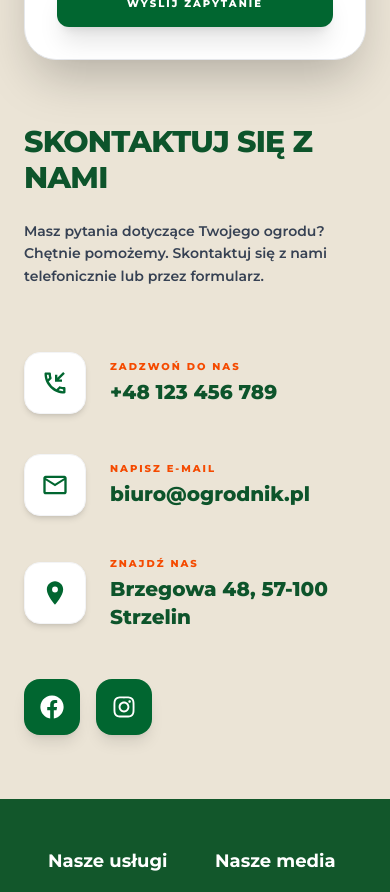
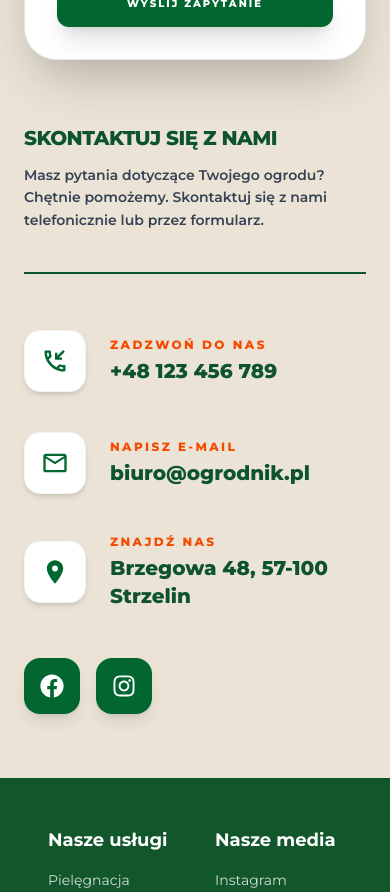
Before and after one commit to MstowskaSandra/gardener-website, a React (Vite) app: page /kontakt in a window 390 px wide. Shown: the part 1080-1972 px from the top of the page. Built offline with nearby package versions, Linux system fonts and the light colour scheme; a web font is replaced by a local one.

Commit message:
style(nav): unify dropdown aesthetics with rest of the application

```diff
--- a/src/components/Nav.jsx
+++ b/src/components/Nav.jsx
@@ -22,7 +22,7 @@ const Nav = () => {
             Owca Ogrody
           </div>
 
-          <div className="hidden lg:flex space-x-6 items-center uppercase font-text">
+          <div className="hidden lg:flex space-x-6 items-center uppercase font-mont font-bold text-sm">
             <Link
               to="/"
               className="text-gray-700 hover:text-green-700 transition-all duration-300"
@@ -66,11 +66,11 @@ const Nav = () => {
             <div className="flex flex-col items-end font-text">
               <a
                 href="tel:533615677"
-                className="text-black-700 font-semibold hover:underline"
+                className="text-black-700 font-mont font-bold text-sm hover:underline"
               >
                 533 615 677
               </a>
-              <span className="text-gray-600 text-sm">
+              <span className="text-gray-600 font-mont font-semibold text-xs">
                 Skontaktuj się z nami
               </span>
             </div>
--- a/src/components/ServicesDropdown.jsx
+++ b/src/components/ServicesDropdown.jsx
@@ -4,20 +4,31 @@ import { services } from "../data/services";
 function ServicesDropdown() {
   return (
     <div className="relative group">
-      <button className="text-gray-700 hover:text-green-700 transition-all duration-300 uppercase font-text font-semibold text-sm lg:text-base px-1 -m-1">
+      <button className="text-gray-700 hover:text-green-800 transition-all duration-300 uppercase font-mont font-bold text-xs lg:text-sm px-1 py-2 relative after:content-[''] after:absolute after:bottom-0 after:left-0 after:w-0 after:h-0.5 after:bg-green-700 after:transition-all after:duration-300 group-hover:after:w-full">
         Usługi
       </button>
 
-      <div className="absolute top-full left-1/2 -translate-x-1/2 w-56 bg-[#fafff4] border border-gray-200 rounded-xl shadow-xl py-2 z-[60] opacity-0 invisible group-hover:opacity-100 group-hover:visible transition-all duration-200">
+      <div className="absolute top-full left-1/2 -translate-x-1/2 pt-4 opacity-0 invisible group-hover:opacity-100 group-hover:visible transition-all duration-300 z-60">
+        <div className="w-64 bg-white border-2 border-gray-200 rounded-3xl shadow-2xl py-3 relative translate-y-2 group-hover:translate-y-0 transition-all duration-300">
+          <div className="absolute -top-2.5 left-1/2 -translate-x-1/2 w-5 h-5 bg-white rotate-45 border-l-[3px] border-t-[3px] border-gray-200"></div>
+
           {services.map((service) => (
             <Link
               key={service.slug}
               to={`/uslugi/${service.slug}`}
-            className="block px-4 py-3 text-gray-700 hover:text-green-800 hover:bg-lime-100 font-text transition-all duration-300 rounded-lg mx-1"
+              className="group/item block px-5 py-3.5 text-gray-700 hover:text-green-900 transition-all duration-200 mx-2 rounded-xl hover:bg-[#EBE4D6]/60"
             >
+              <div className="flex items-center justify-between">
+                <span className="font-mont font-bold text-[11px] uppercase tracking-widest group-hover/item:translate-x-1 transition-transform">
                   {service.name}
+                </span>
+                <span className="opacity-0 group-hover/item:opacity-100 text-green-700 font-black transition-all transform scale-125">
+                  →
+                </span>
+              </div>
             </Link>
           ))}
+        </div>
       </div>
     </div>
   );
--- a/src/pages/Contact.jsx
+++ b/src/pages/Contact.jsx
@@ -32,8 +32,8 @@ const Contact = () => {
       <div className="max-w-7xl mx-auto px-6 lg:px-12 py-16 lg:py-24">
         <div className="grid lg:grid-cols-2 gap-16 xl:gap-24 items-start">
           <div className="flex flex-col gap-6 text-green-900 order-2 lg:order-1">
-            <div>
-              <h2 className="text-3xl font-extrabold uppercase mb-6 tracking-tight">
+            <div className="border-b-2 border-green-900 mb-8">
+              <h2 className="text-xl font-extrabold uppercase mb-3 tracking-tight">
                 Skontaktuj się z nami
               </h2>
               <p className="text-gray-700 font-semibold mb-10 max-w-md text-sm leading-relaxed">
@@ -54,7 +54,7 @@ const Contact = () => {
                   />
                 </div>
                 <div>
-                  <p className="text-[10px] font-black uppercase tracking-[0.2em] text-orange-600 mb-1">
+                  <p className="text-xs font-black uppercase tracking-[0.2em] text-orange-600 mb-1">
                     Zadzwoń do nas
                   </p>
                   <p className="text-xl font-extrabold">+48 123 456 789</p>
@@ -72,7 +72,7 @@ const Contact = () => {
                   />
                 </div>
                 <div>
-                  <p className="text-[10px] font-black uppercase tracking-[0.2em] text-orange-600 mb-1">
+                  <p className="text-xs font-black uppercase tracking-[0.2em] text-orange-600 mb-1">
                     Napisz e-mail
                   </p>
                   <p className="text-xl font-extrabold text-wrap">
@@ -94,7 +94,7 @@ const Contact = () => {
                   />
                 </div>
                 <div>
-                  <p className="text-[10px] font-black uppercase tracking-[0.2em] text-orange-600 mb-1">
+                  <p className="text-xs font-black uppercase tracking-[0.2em] text-orange-600 mb-1">
                     Znajdź nas
                   </p>
                   <p className="text-xl font-extrabold">
@@ -119,6 +119,7 @@ const Contact = () => {
               </a>
             </div>
           </div>
+
           <ContactForm />
         </div>
       </div>
```
Lines whose indentation alone changed are shown as unchanged.
